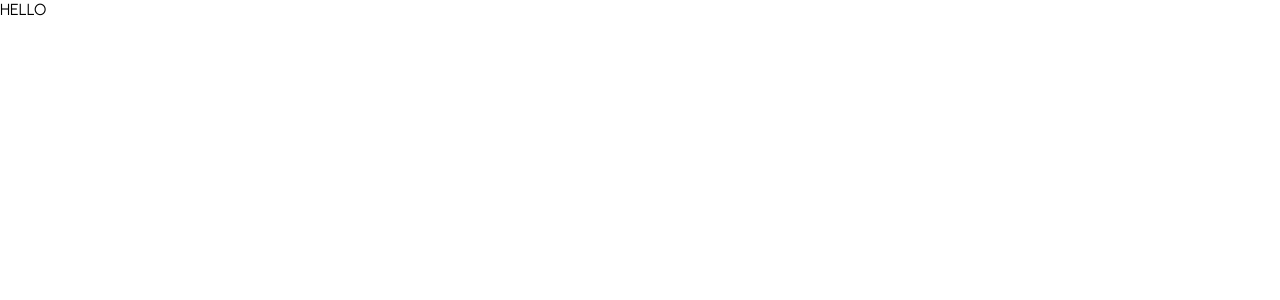
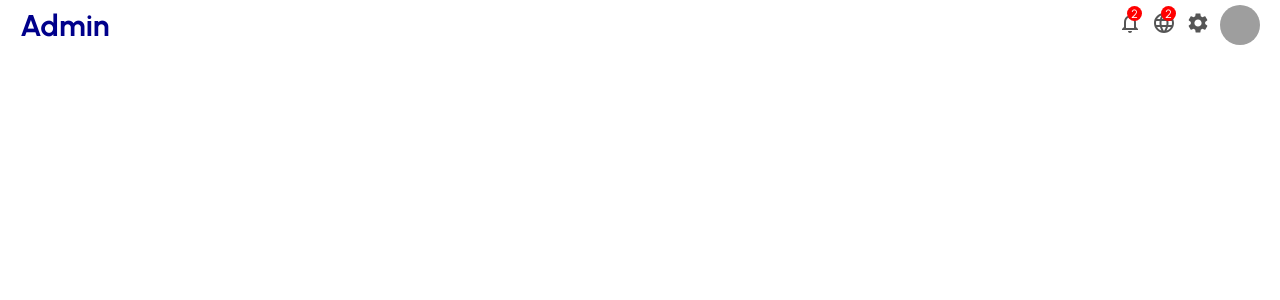
Before and after one commit to ronsamgeorge/ecommerce-admin-dashboard, a React (Create React App) app: page / in a window 1280 px wide. Shown: the top 300 px of the page. Built offline with nearby package versions, Linux system fonts and the light colour scheme; grey boxes are pictures that could not be loaded.

Commit message:
Add Top Navbar component

```diff
--- a/src/App.js
+++ b/src/App.js
@@ -1,5 +1,11 @@
+import TopBar from "./components/topbar/TopBar";
+
 function App() {
-  return <div>HELLO</div>;
+  return (
+    <div>
+      <TopBar></TopBar>
+    </div>
+  );
 }
 
 export default App;
--- /dev/null
+++ b/src/components/topbar/TopBar.jsx
@@ -0,0 +1,33 @@
+import { Language, NotificationsNone, Settings } from "@material-ui/icons";
+import React from "react";
+import "./topbar.css";
+
+export default function TopBar() {
+  return (
+    <div className="topbar">
+      <div className="topbarWrapper">
+        <div className="topLeft">
+          <span className="logo">Admin</span>
+        </div>
+        <div className="topRight">
+          <div className="topbarIconContainer">
+            <NotificationsNone />
+            <span className="topIconBadge">2</span>
+          </div>
+          <div className="topbarIconContainer">
+            <Language />
+            <span className="topIconBadge">2</span>
+          </div>
+          <div className="topbarIconContainer">
+            <Settings />
+          </div>
+          <img
+            className="topAvatar"
+            src="https://www.clipartmax.com/png/small/319-3191274_male-avatar-admin-profile.png"
+            alt=""
+          />
+        </div>
+      </div>
+    </div>
+  );
+}
--- /dev/null
+++ b/src/components/topbar/topbar.css
@@ -0,0 +1,56 @@
+.topbar {
+  width: 100%;
+  height: 50px;
+  background-color: white;
+  position: sticky;
+  top: 0;
+  z-index: 999;
+}
+
+.topbarWrapper {
+  height: 100%;
+  padding: 0px 20px;
+  display: flex;
+  justify-content: space-between;
+  align-items: center;
+}
+
+.logo {
+  font-weight: bold;
+  font-size: 30px;
+  color: darkblue;
+}
+
+.topRight {
+  display: flex;
+  align-items: center;
+}
+
+.topbarIconContainer {
+  position: relative;
+  margin-right: 10px;
+  cursor: pointer;
+  color: #555;
+}
+
+.topIconBadge {
+  position: absolute;
+  top: -5px;
+  right: 0px;
+  background-color: red;
+  color: white;
+  border-radius: 50%;
+  height: 15px;
+  width: 15px;
+  display: flex;
+  align-items: center;
+  justify-content: center;
+  font-size: 12px;
+}
+
+.topAvatar {
+  width: 40px;
+  height: 40px;
+  border-radius: 50%;
+  cursor: pointer;
+}
```
